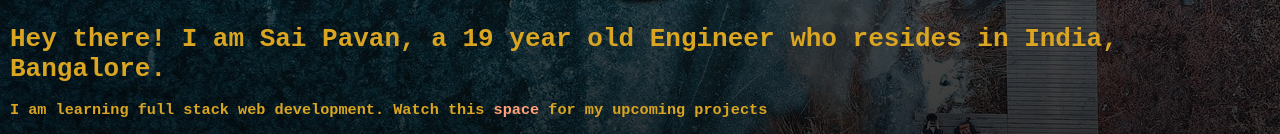
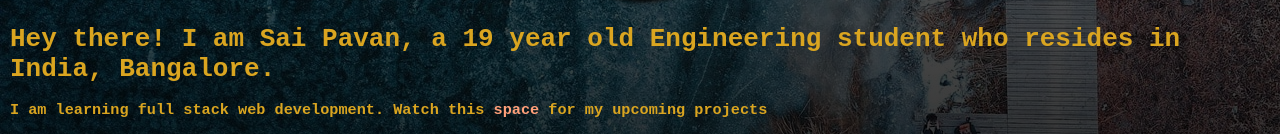
Before and after one commit to Alphastormaniac/First-scene, a plain HTML site: page index.html in a window 1280 px wide. Shown: the part 413-547 px from the top of the page. Drawn offline with Linux system fonts and the light colour scheme.

Commit message:
docs: upated h1

```diff
--- a/index.html
+++ b/index.html
@@ -8,7 +8,7 @@
         <header class="site-header">
         <img class="profile-pic" src="profilePic.JPG">
            <div class="site-header-content">
-            <h1>Hey there! I am Sai Pavan, a 19 year old Engineer who resides in India, Bangalore.</h1>
+            <h1>Hey there! I am Sai Pavan, a 19 year old Engineering student who resides in India, Bangalore.</h1>
             <h3>I am learning full stack web development. Watch this <a class="gitHub" href="https://github.com/Alphastormaniac">space</a> for my upcoming projects</h3>
             <h5>Connect with me on <a class="instaLink"href="https://www.instagram.com/sai_pavan679/">Instagram</a></h5>
            </div>
```
